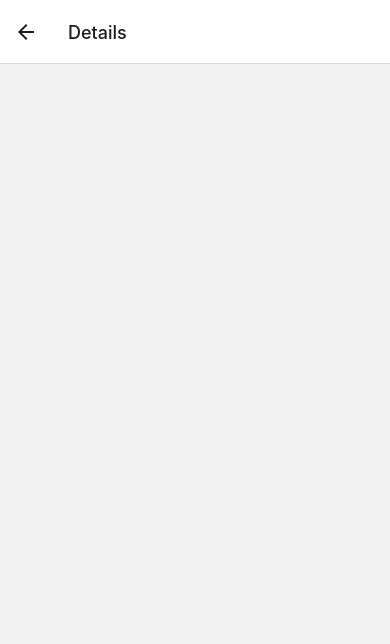
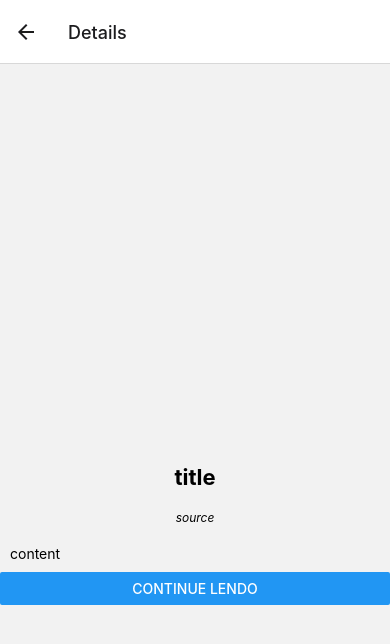
Before and after one commit to DMOB-23/NewsApp, a React Native app: screen /Details in a window 390 px wide. Shown: the top 644 px of the page. Built offline with nearby package versions, Linux system fonts and the light colour scheme; no server answers.

Commit message:
Aula 10/04

```diff
--- a/src/screen/details/DetailsNews.tsx
+++ b/src/screen/details/DetailsNews.tsx
@@ -1,8 +1,19 @@
-import { View } from "react-native"
+import { Button, Image, ScrollView, Text, View } from "react-native"
+import styles from "./Styles"
 
 const DetailsNews = () => {
     return (
-        <View></View>
+        <ScrollView contentContainerStyle={styles.container}>
+            <View style={styles.container}>
+                <Image source={{  }} style={styles.image} />
+
+                <Text style={styles.title}>title</Text>
+                <Text style={styles.source}>source</Text>
+                <Text style={styles.content}>content</Text>
+
+                <Button onPress={() => null} title="Continue lendo"/>
+            </View>
+        </ScrollView>
     )
 }
 
--- /dev/null
+++ b/src/screen/details/Styles.tsx
@@ -0,0 +1,29 @@
+import { StyleSheet } from "react-native";
+
+const styles = StyleSheet.create({
+    container: {
+        flex: 1,
+        flexGrow: 1,
+    },
+    image: {
+        height: '50%'
+    },
+    title: {
+        margin: 10,
+        fontSize: 22,
+        fontWeight: 'bold',
+        textAlign: 'center',
+    },
+    content: {
+        margin: 10,
+        textAlign: 'justify',
+    },
+    source: {
+        fontSize: 12,
+        fontStyle: 'italic',
+        margin: 10,
+        textAlign: 'center',
+    }
+})
+
+export default styles
--- a/src/screen/details/index.ts
+++ b/src/screen/details/index.ts
@@ -1,5 +1,7 @@
 import DetailsNews from "./DetailsNews";
+import type { DetailsNewsScreenParams } from "./interface";
 
 export {
     DetailsNews,
+    DetailsNewsScreenParams,
 }
```
Also changed, not shown: src/screen/details/interface.ts (added, +9 -0 lines).
